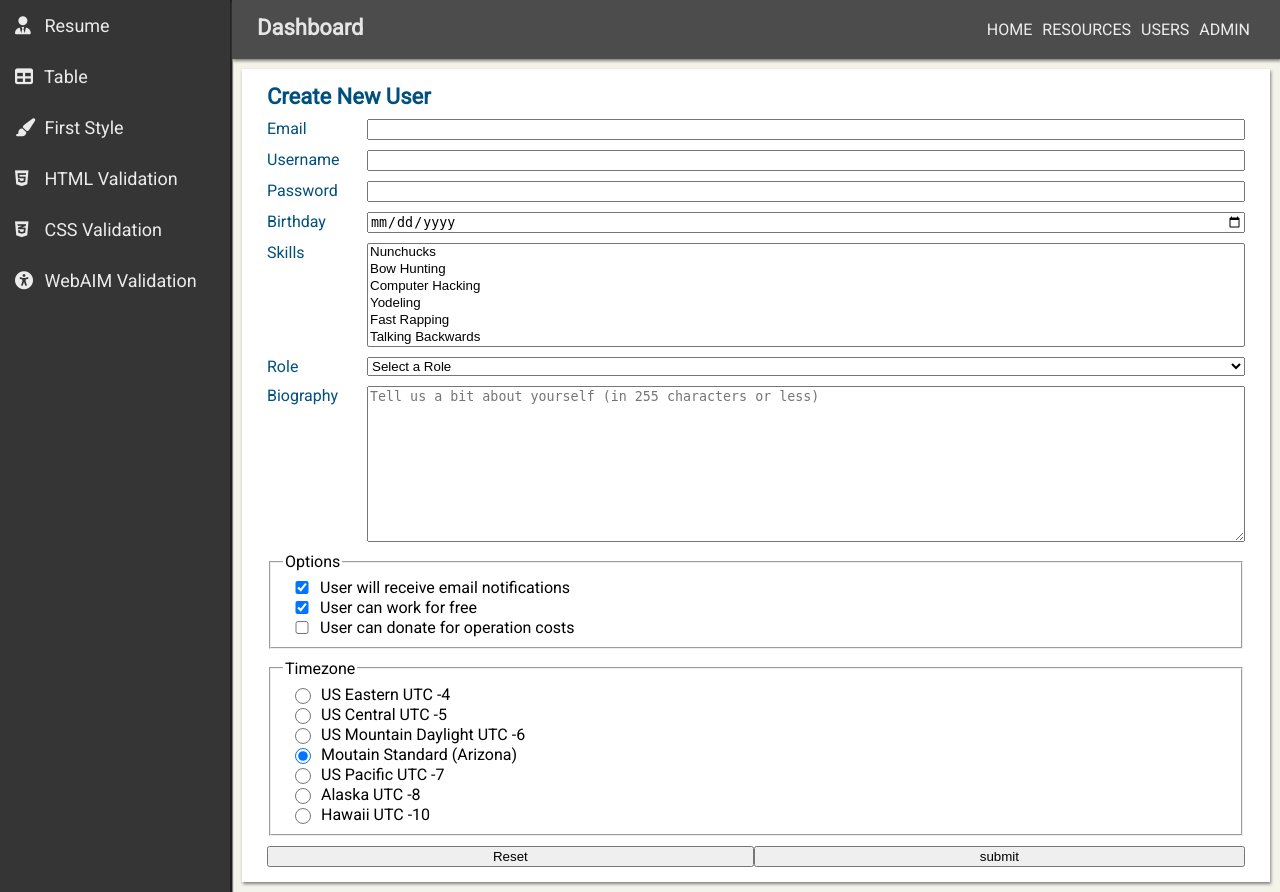
After one commit to bigewiki/cis133-final, a PHP site: page /users.php in a window 1280 px wide. The commit adds this page. Run offline with PHP 8.4, Linux system fonts and the light colour scheme; some libraries are stand-ins or nearby versions.

Commit message:
4 pages done

```diff
--- a/admin.php
+++ b/admin.php
@@ -6,7 +6,7 @@
       <?php include('includes/sidebar.inc.html'); ?>
       <div id="main">
         <?php include('includes/nav.inc.html'); ?>
-        <!-- <?php include('includes/task-overview.inc.html'); ?> -->
+        <?php include('includes/admin.inc.html'); ?>
         <?php include('includes/footer.inc.html'); ?>
       </div>
     </div>
--- a/includes/nav.inc.html
+++ b/includes/nav.inc.html
@@ -1,11 +1,11 @@
 <div class="row header">
   <div class="branding">
-    <h1>Dashboard</h1>
+    <h1 class="color-ltgray">Dashboard</h1>
   </div>
   <nav>
     <a href="./">Home</a>
     <a href="resources.php">Resources</a>
-    <a href="bug-report.php">Bug Report</a>
+    <a href="users.php">Users</a>
     <a href="admin.php">Admin</a>
   </nav>
 </div>
--- /dev/null
+++ b/includes/users.inc.html
@@ -0,0 +1,160 @@
+<div class="row">
+  <div class="card">
+    <h2 class="color-dkblue">Create New User</h2>
+    <form method="get" action="#">
+      <div>
+        <label for="email">Email</label
+        ><input
+          name="email"
+          type="email"
+          id="email"
+          size="99"
+          maxlength="99"
+          required
+        />
+      </div>
+      <div>
+        <label for="username">Username</label
+        ><input
+          size="12"
+          maxlength="12"
+          name="username"
+          type="text"
+          id="username"
+          required
+        />
+      </div>
+      <div>
+        <label for="password">Password</label
+        ><input
+          size="16"
+          maxlength="16"
+          name="password"
+          type="password"
+          id="password"
+          required
+        />
+      </div>
+      <div>
+        <label for="birthday">Birthday</label>
+        <input id="birthday" type="date" name="birthday" required />
+      </div>
+      <div>
+        <label for="skills">Skills</label>
+        <select multiple name="skills" id="skills" size="6" required>
+          <option value="nunchucks">Nunchucks</option>
+          <option value="bow-hunting">Bow Hunting</option>
+          <option value="computer-hacking">Computer Hacking</option>
+          <option value="yodeling">Yodeling</option>
+          <option value="fast-rapping">Fast Rapping</option>
+          <option value="talking-backwards">Talking Backwards</option>
+        </select>
+      </div>
+      <div>
+        <label for="role">Role</label>
+        <select id="role" name="role" required>
+          <option style="display:none" value="">Select a Role</option>
+          <optgroup label="Comment Only">
+            <option value="subscriber">Subscriber</option>
+            <option value="moderator">Moderator</option>
+          </optgroup>
+          <optgroup label="Can edit select drafts">
+            <option value="contributor">Contributor</option>
+          </optgroup>
+          <optgroup label="Can create and publish">
+            <option value="author">Author</option>
+          </optgroup>
+          <optgroup label="Can edit any post">
+            <option value="editor">Editor</option>
+          </optgroup>
+          <optgroup label="Superuser privilages">
+            <option value="admin">Admin</option>
+          </optgroup>
+        </select>
+      </div>
+      <div>
+        <label for="bio">Biography</label>
+        <textarea
+          maxlength="255"
+          name="bio"
+          id="bio"
+          placeholder="Tell us a bit about yourself (in 255 characters or less)"
+        ></textarea>
+      </div>
+      <fieldset>
+        <legend>Options</legend>
+        <div>
+          <input
+            type="checkbox"
+            name="email-notify"
+            id="email-notify"
+            checked="checked"
+          /><label for="email-notify"
+            >User will receive email notifications</label
+          >
+        </div>
+        <div>
+          <input
+            type="checkbox"
+            name="free-work"
+            id="free-work"
+            checked="checked"
+          /><label for="free-work">User can work for free</label>
+        </div>
+        <div>
+          <input type="checkbox" name="donator" id="donator" /><label
+            for="donator"
+            >User can donate for operation costs</label
+          >
+        </div>
+      </fieldset>
+      <fieldset>
+        <legend>Timezone</legend>
+        <div>
+          <input type="radio" id="eastern" name="timezone" value="eastern" />
+          <label for="eastern">US Eastern UTC -4</label>
+        </div>
+        <div>
+          <input type="radio" id="central" name="timezone" value="central" />
+          <label for="central">US Central UTC -5</label>
+        </div>
+        <div>
+          <input
+            type="radio"
+            id="mountain-daylight"
+            name="timezone"
+            value="mountain-daylight"
+          />
+          <label for="mountain-daylight">US Mountain Daylight UTC -6</label>
+        </div>
+        <div>
+          <input
+            type="radio"
+            id="mountain-standard"
+            name="timezone"
+            value="mountain-standard"
+            checked="checked"
+          />
+          <label for="mountain-standard">Moutain Standard (Arizona)</label>
+        </div>
+        <div>
+          <input type="radio" id="pacific" name="timezone" value="pacific" />
+          <label for="pacific">US Pacific UTC -7</label>
+        </div>
+        <div>
+          <input type="radio" id="alaska" name="timezone" value="alaska" />
+          <label for="alaska">Alaska UTC -8</label>
+        </div>
+        <div>
+          <input type="radio" id="hawaii" name="timezone" value="hawaii" />
+          <label for="hawaii">Hawaii UTC -10</label>
+        </div>
+      </fieldset>
+      <input type="hidden" name="user-form" value="create" />
+      <div>
+        <input type="reset" />
+        <input name="submit" value="submit" type="submit" />
+      </div>
+    </form>
+  </div>
+</div>
--- a/style.css
+++ b/style.css
@@ -41,13 +41,6 @@ body {
   box-shadow: 1px 2px 3px 0px grey;
   padding: 15px 25px 15px 25px;
   margin: 10px;
-}
-
-.large-card {
-  flex-grow: 1;
-}
-
-.small-card {
   flex-grow: 1;
 }
 
@@ -136,6 +129,7 @@ footer {
   flex-direction: column;
   display: flex;
   flex: 1;
+  border-right: 2px double #1f1f1f;
 }
 
 #side-bar a {
@@ -212,3 +206,70 @@ section {
 .card ul li {
   padding: 1px;
 }
+
+form div {
+  display: flex;
+  margin-top: 10px;
+}
+
+form div label,
+form div input {
+  display: block;
+}
+
+form div label {
+  min-width: 100px;
+}
+
+form div input,
+form div select,
+form div textarea {
+  flex-grow: 1;
+}
+
+form div textarea {
+  height: 150px;
+}
+
+fieldset div input {
+  flex-grow: 0;
+  width: 30px;
+}
+
+fieldset div label {
+  flex-grow: 1;
+  color: black;
+}
+
+fieldset {
+  margin-top: 10px;
+  margin-bottom: 10px;
+}
+
+fieldset div {
+  margin-top: 1px;
+}
+
+.color-dkblue {
+  color: #00507d;
+}
+
+.color-ltgray {
+  color: #e5e5e5;
+}
+
+form label {
+  color: #00507d;
+}
+table.admin-table {
+  width: 100%;
+}
+
+table.admin-table thead th {
+  padding: 10px;
+}
+
+table.admin-table tbody td {
+  border: 1px solid black;
+  padding: 2px 5px 2px 5px;
+}
--- a/bug-report.php
+++ b/users.php
@@ -6,7 +6,7 @@
       <?php include('includes/sidebar.inc.html'); ?>
       <div id="main">
         <?php include('includes/nav.inc.html'); ?>
-        <!-- <?php include('SOMEFILE.inc.html'); ?> -->
+        <?php include('includes/users.inc.html'); ?>
         <?php include('includes/footer.inc.html'); ?>
       </div>
     </div>
```
Also changed, not shown: includes/admin.inc.html (added, +84 -0 lines).
